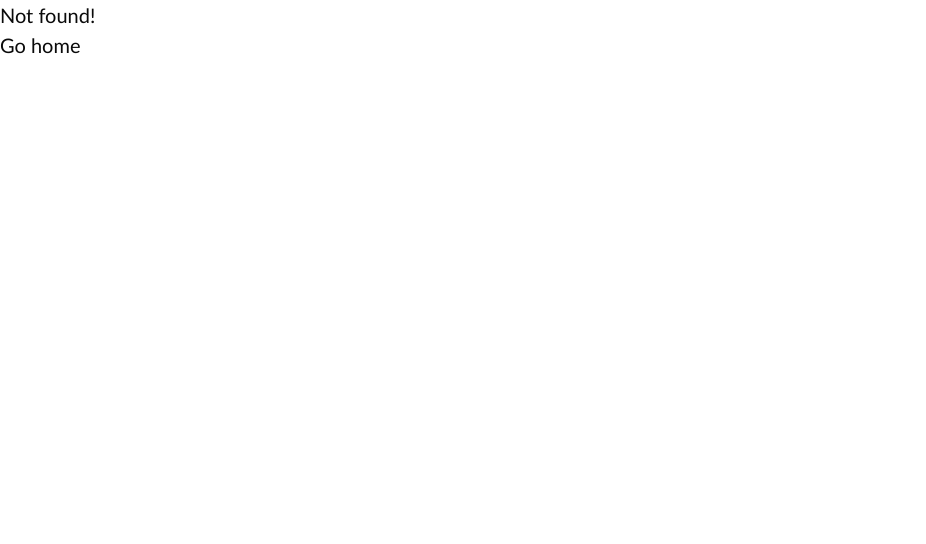
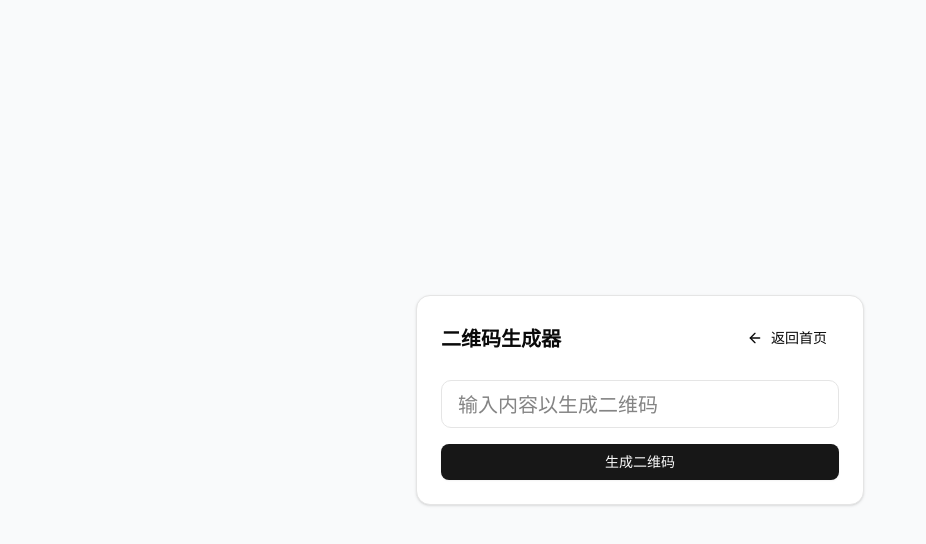
Before and after one commit to Sunrisies/bun-react, a React (Vite) app: page /qrGenerator in a window 1280 px wide. Before the commit this address had no page. Shown: the top 544 px of the page, without its empty margins (0-926 px from the left). Built offline with nearby package versions, Linux system fonts and the light colour scheme.

Commit message:
feat: 添加了二维码生成器

```diff
--- a/package.json
+++ b/package.json
@@ -16,9 +16,12 @@
     "@radix-ui/react-slot": "^1.1.2",
     "@tailwindcss/vite": "^4.0.11",
     "@tanstack/react-router": "^1.114.4",
+    "@types/qrcode": "^1.5.5",
     "class-variance-authority": "^0.7.1",
     "clsx": "^2.1.1",
+    "html2canvas": "^1.4.1",
     "lucide-react": "^0.477.0",
+    "qrcode": "^1.5.4",
     "react": "^19.0.0",
     "react-dom": "^19.0.0",
     "sonner": "^2.0.1",
--- a/src/pages/index.tsx
+++ b/src/pages/index.tsx
@@ -40,6 +40,11 @@ function Index() {
       description: "16进制颜色跟RGB颜色互转",
       path: "/colorConverter",
     },
+    {
+      title: "二维码生成器",
+      description: "支持生成二维码",
+      path: "/qrGenerator",
+    },
   ];
   return (
     <main className="flex justify-center  h-screen pt-10">
--- /dev/null
+++ b/src/pages/qrGenerator.tsx
@@ -0,0 +1,120 @@
+import { createFileRoute } from "@tanstack/react-router";
+import { useState, useRef } from "react";
+import { Button } from "@/components/ui/button";
+import { ArrowLeft } from "lucide-react";
+import { useNavigate } from "@tanstack/react-router";
+import QRCode from "qrcode";
+import html2canvas from "html2canvas";
+import { toast } from "sonner";
+import { Card, CardContent, CardHeader, CardTitle } from "@/components/ui/card";
+export const Route = createFileRoute("/qrGenerator")({
+  component: RouteComponent,
+});
+
+function RouteComponent() {
+  const navigate = useNavigate();
+  const [textInput, setTextInput] = useState("");
+  const [qrCodeImage, setQrCodeImage] = useState("");
+  const qrCodeImageRef = useRef<HTMLImageElement>(null);
+
+  const generateQrCode = async () => {
+    try {
+      const response = await QRCode.toDataURL(textInput, {
+        errorCorrectionLevel: "H",
+        version: 2,
+      });
+      setQrCodeImage(response);
+    } catch (error) {
+      toast.error("生成二维码失败");
+      console.error("生成二维码时出错：", error);
+    }
+  };
+
+  const downloadQrCode = () => {
+    if (!qrCodeImageRef.current) return;
+
+    html2canvas(qrCodeImageRef.current)
+      .then((canvas) => {
+        const imgData = canvas.toDataURL("image/png");
+        const link = document.createElement("a");
+        link.href = imgData;
+        link.download = "qrcode.png";
+        document.body.appendChild(link);
+        link.click();
+        document.body.removeChild(link);
+      })
+      .catch((error) => {
+        toast.error("下载二维码失败");
+        console.error("下载二维码时出错：", error);
+      });
+  };
+
+  const copyQrCode = async () => {
+    try {
+      const imgData = qrCodeImage;
+      const blob = await fetch(imgData).then((res) => res.blob());
+      const item = new ClipboardItem({ "image/png": blob });
+      await navigator.clipboard.write([item]);
+      toast.success("二维码已复制到剪贴板");
+    } catch (error) {
+      toast.error("复制二维码失败");
+      console.error("复制二维码时出错：", error);
+    }
+  };
+
+  return (
+    <div className="flex h-full items-center justify-center p-4 bg-gray-50">
+      <Card className="w-full max-w-md">
+        <CardHeader>
+          <div className="flex justify-between items-center">
+            <CardTitle>二维码生成器</CardTitle>
+            <Button
+              onClick={() => navigate({ to: "/" })}
+              className="gap-2"
+              variant="ghost"
+            >
+              <ArrowLeft className="h-4 w-4" />
+              返回首页
+            </Button>
+          </div>
+        </CardHeader>
+        <CardContent className="space-y-6">
+          <div className="space-y-4">
+            <input
+              type="text"
+              value={textInput}
+              onChange={(e) => setTextInput(e.target.value)}
+              placeholder="输入内容以生成二维码"
+              className="w-full px-4 py-2 border rounded-lg focus:ring-2 focus:ring-blue-500 focus:border-blue-500"
+              onKeyUp={(e) => e.key === "Enter" && generateQrCode()}
+            />
+            <Button className="w-full" onClick={generateQrCode}>
+              生成二维码
+            </Button>
+          </div>
+
+          {qrCodeImage && (
+            <>
+              <div className="border-2 border-dashed rounded-lg p-4 flex justify-center">
+                <img
+                  ref={qrCodeImageRef}
+                  src={qrCodeImage}
+                  alt="二维码"
+                  className="w-64 h-64"
+                />
+              </div>
+              <div className="flex gap-2">
+                <Button className="flex-1" onClick={downloadQrCode}>
+                  下载二维码
+                </Button>
+                <Button className="flex-1" onClick={copyQrCode}>
+                  复制二维码
+                </Button>
+              </div>
+            </>
+          )}
+        </CardContent>
+      </Card>
+    </div>
+  );
+}
--- a/src/routeTree.gen.ts
+++ b/src/routeTree.gen.ts
@@ -13,6 +13,7 @@ import { createFileRoute } from '@tanstack/react-router'
 // Import Routes
 
 import { Route as rootRoute } from './pages/__root'
+import { Route as QrGeneratorImport } from './pages/qrGenerator'
 import { Route as ColorConverterImport } from './pages/colorConverter'
 import { Route as BrowserTabsImport } from './pages/browserTabs'
 import { Route as AboutImport } from './pages/about'
@@ -52,6 +53,12 @@ const CalculateDistanceLazyRoute = CalculateDistanceLazyImport.update({
 } as any).lazy(() =>
   import('./pages/calculateDistance.lazy').then((d) => d.Route),
 )
+
+const QrGeneratorRoute = QrGeneratorImport.update({
+  id: '/qrGenerator',
+  path: '/qrGenerator',
+  getParentRoute: () => rootRoute,
+} as any)
 
 const ColorConverterRoute = ColorConverterImport.update({
   id: '/colorConverter',
@@ -109,6 +116,13 @@ declare module '@tanstack/react-router' {
       preLoaderRoute: typeof ColorConverterImport
       parentRoute: typeof rootRoute
     }
+    '/qrGenerator': {
+      id: '/qrGenerator'
+      path: '/qrGenerator'
+      fullPath: '/qrGenerator'
+      preLoaderRoute: typeof QrGeneratorImport
+      parentRoute: typeof rootRoute
+    }
     '/calculateDistance': {
       id: '/calculateDistance'
       path: '/calculateDistance'
@@ -147,6 +161,7 @@ export interface FileRoutesByFullPath {
   '/about': typeof AboutRoute
   '/browserTabs': typeof BrowserTabsRoute
   '/colorConverter': typeof ColorConverterRoute
+  '/qrGenerator': typeof QrGeneratorRoute
   '/calculateDistance': typeof CalculateDistanceLazyRoute
   '/coordinate': typeof CoordinateLazyRoute
   '/jsonToTs': typeof JsonToTsLazyRoute
@@ -158,6 +173,7 @@ export interface FileRoutesByTo {
   '/about': typeof AboutRoute
   '/browserTabs': typeof BrowserTabsRoute
   '/colorConverter': typeof ColorConverterRoute
+  '/qrGenerator': typeof QrGeneratorRoute
   '/calculateDistance': typeof CalculateDistanceLazyRoute
   '/coordinate': typeof CoordinateLazyRoute
   '/jsonToTs': typeof JsonToTsLazyRoute
@@ -170,6 +186,7 @@ export interface FileRoutesById {
   '/about': typeof AboutRoute
   '/browserTabs': typeof BrowserTabsRoute
   '/colorConverter': typeof ColorConverterRoute
+  '/qrGenerator': typeof QrGeneratorRoute
   '/calculateDistance': typeof CalculateDistanceLazyRoute
   '/coordinate': typeof CoordinateLazyRoute
   '/jsonToTs': typeof JsonToTsLazyRoute
@@ -183,6 +200,7 @@ export interface FileRouteTypes {
     | '/about'
     | '/browserTabs'
     | '/colorConverter'
+    | '/qrGenerator'
     | '/calculateDistance'
     | '/coordinate'
     | '/jsonToTs'
@@ -193,6 +211,7 @@ export interface FileRouteTypes {
     | '/about'
     | '/browserTabs'
     | '/colorConverter'
+    | '/qrGenerator'
     | '/calculateDistance'
     | '/coordinate'
     | '/jsonToTs'
@@ -203,6 +222,7 @@ export interface FileRouteTypes {
     | '/about'
     | '/browserTabs'
     | '/colorConverter'
+    | '/qrGenerator'
     | '/calculateDistance'
     | '/coordinate'
     | '/jsonToTs'
@@ -215,6 +235,7 @@ export interface RootRouteChildren {
   AboutRoute: typeof AboutRoute
   BrowserTabsRoute: typeof BrowserTabsRoute
   ColorConverterRoute: typeof ColorConverterRoute
+  QrGeneratorRoute: typeof QrGeneratorRoute
   CalculateDistanceLazyRoute: typeof CalculateDistanceLazyRoute
   CoordinateLazyRoute: typeof CoordinateLazyRoute
   JsonToTsLazyRoute: typeof JsonToTsLazyRoute
@@ -226,6 +247,7 @@ const rootRouteChildren: RootRouteChildren = {
   AboutRoute: AboutRoute,
   BrowserTabsRoute: BrowserTabsRoute,
   ColorConverterRoute: ColorConverterRoute,
+  QrGeneratorRoute: QrGeneratorRoute,
   CalculateDistanceLazyRoute: CalculateDistanceLazyRoute,
   CoordinateLazyRoute: CoordinateLazyRoute,
   JsonToTsLazyRoute: JsonToTsLazyRoute,
@@ -246,6 +268,7 @@ export const routeTree = rootRoute
         "/about",
         "/browserTabs",
         "/colorConverter",
+        "/qrGenerator",
         "/calculateDistance",
         "/coordinate",
         "/jsonToTs",
@@ -264,6 +287,9 @@ export const routeTree = rootRoute
     "/colorConverter": {
       "filePath": "colorConverter.tsx"
     },
+    "/qrGenerator": {
+      "filePath": "qrGenerator.tsx"
+    },
     "/calculateDistance": {
       "filePath": "calculateDistance.lazy.tsx"
     },
```
Also changed, not shown: 1 other file (tests, documents, lock files or other folders).
